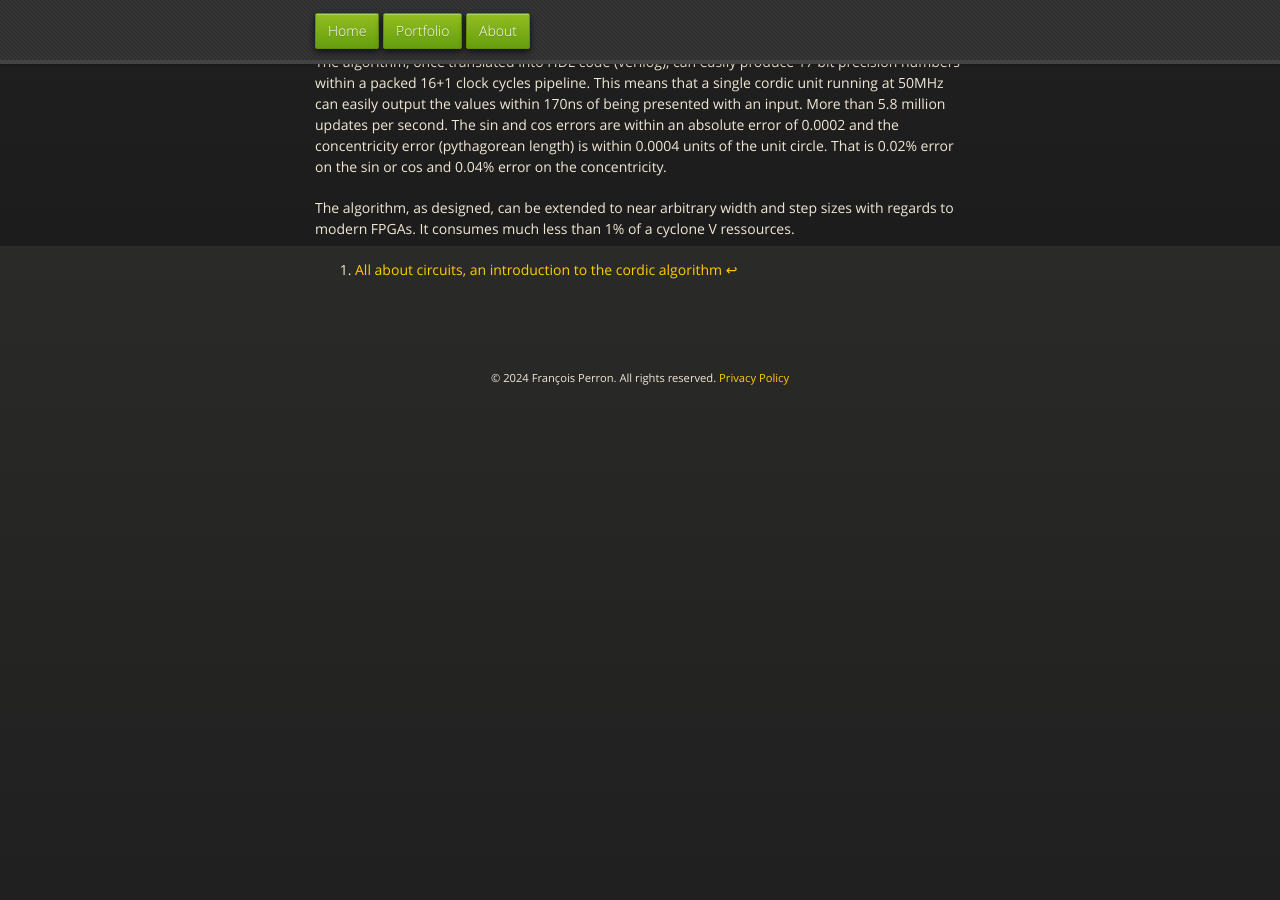
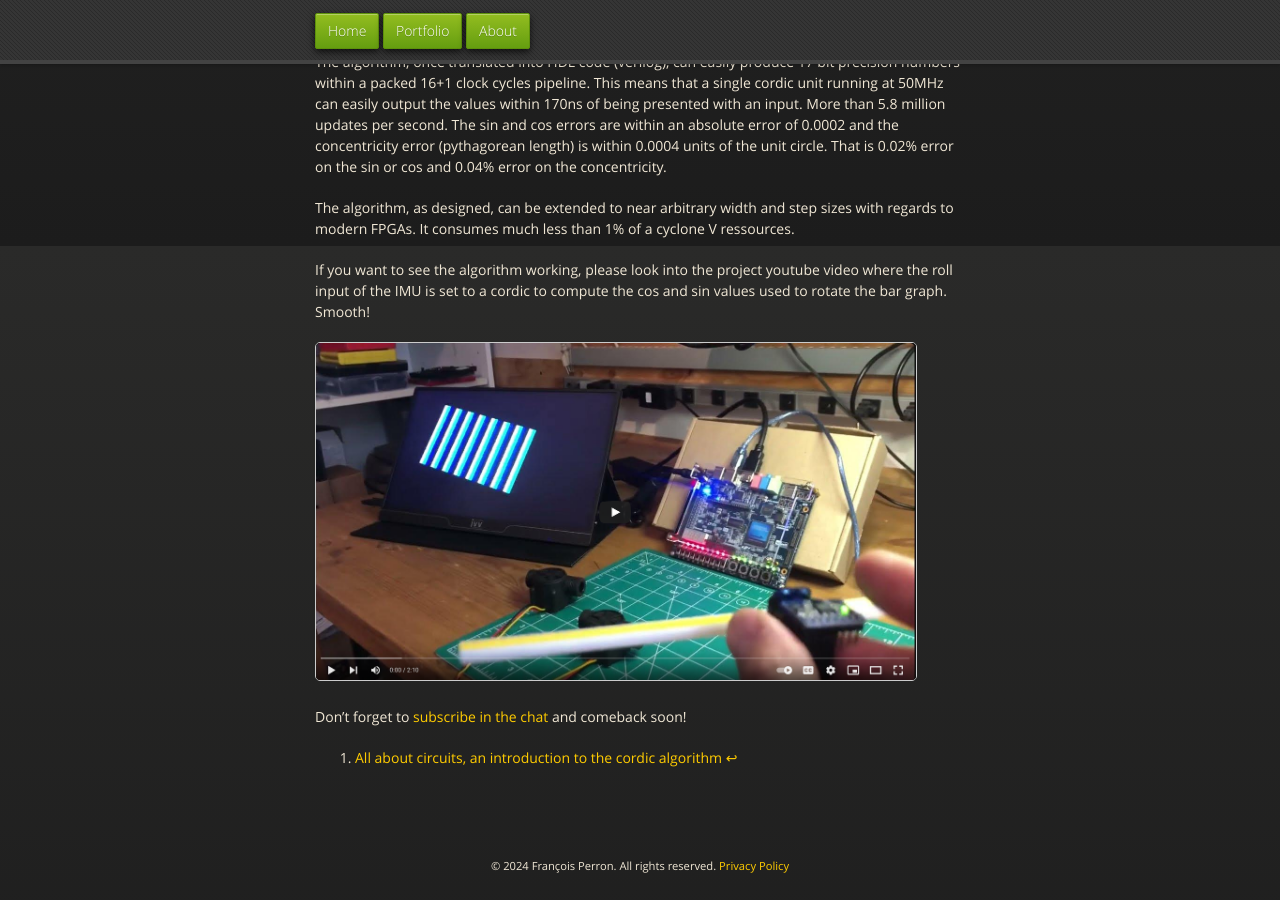
Before and after one commit to fperron-kt88/fx-portfolio, a Jekyll site: the page built from _posts/2024-12-18-cordic-module-optimisation.md, in a window 1280 px wide and 900 px high, scrolled down 6054 px. Built offline with Jekyll 4.4.1, drawn with Linux system fonts in a browser that asks for light colours; comment, search, counter and statistics services are not loaded; before the commit the page ends 6481 px from its top, so only the background shows below that.

Commit message:
feat: add verilog, video pre-cued

```diff
--- a/_posts/2024-12-18-cordic-module-optimisation.md
+++ b/_posts/2024-12-18-cordic-module-optimisation.md
@@ -457,3 +457,17 @@ sin or cos and 0.04% error on the concentricity.
 The algorithm, as designed, can be extended to near arbitrary width and
 step sizes with regards to modern FPGAs. It consumes much less than 1%
 of a cyclone V ressources.
+
+If you want to see the algorithm working, please look into the project
+youtube video where the roll input of the IMU is set to a cordic to compute
+the cos and sin values used to rotate the bar graph. Smooth!
+
+<a href="https://youtu.be/IqowHkFn10U?t=90" target="_blank">
+    <img src="{{ '/assets/images/esp32_streamlit_video_thumbnail.jpg' | relative_url }}"
+         alt="Watch on YouTube"
+         style="width: 100%; max-width: 600px; height: auto; border: 1px solid #ccc; border-radius: 5px;">
+</a>
+
+Don't forget to <a href="javascript:;"
+onclick="tidioChatApi.display(true);tidioChatApi.open()">subscribe in
+the chat</a> and comeback soon!
```
